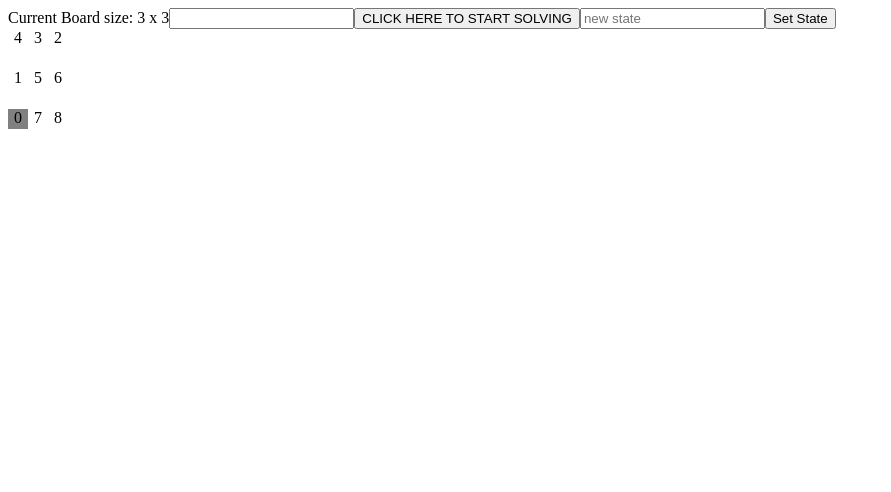
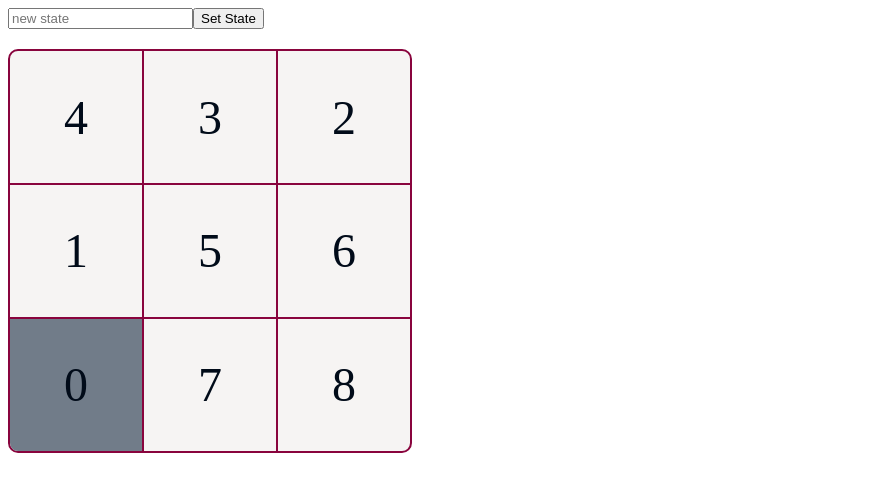
Before and after one commit to Spudulene/n-puzzle, a React (Create React App) app: page / in a window 1280 px wide. Shown: the top 492 px of the page, without its empty margins (0-891 px from the left). Built offline with nearby package versions, Linux system fonts and the light colour scheme.

Commit message:
table styling

```diff
--- a/src/App.js
+++ b/src/App.js
@@ -39,13 +39,12 @@ function App() {
 
   return (
     <>
-      <span>Current Board size: {size} x {size}</span>
+      {/* <span>Current Board size: {size} x {size}</span>
       <input onChange={(event) =>handleChangeN(event.target.value)}></input>
       <div ref={errorRef} style={{display:"none"}}>Board must be 3x3 or larger</div>
-      <button /* onClick={() => solver.solve()} */>CLICK HERE TO START SOLVING</button>
+      <button onClick={() => solver.solve()}>CLICK HERE TO START SOLVING</button> */}
       <input placeholder="new state" onChange={(event)=>setTest(event.target.value)}></input>
       <button onClick={()=>{game.move(eval(test)); setState(game.currentState); setTiles(game.currentTileSeq)}}>Set State</button>
-      {test}
       <Board state={tiles}/>
     </>
   );
--- a/src/styles/App.css
+++ b/src/styles/App.css
@@ -0,0 +1,7 @@
+.main{
+    --text: #010B2D;
+    --background: #F6F4F3;
+    --primary: #2D5064;
+    --secondary: #717C89;
+    --accent: #89043D;
+}
--- a/src/styles/Board.css
+++ b/src/styles/Board.css
@@ -1,7 +1,24 @@
 .board{
-    height: 100px;
-    width: 100px;
+    height: 400px;
+    width: 400px;
     display: flex;
     flex-direction: column;
     justify-content: space-between;
+    background: #F6F4F3;
+    border-radius: 10px;
+    margin-top: 20px;
+    border: 2px solid #89043D;
+    overflow: hidden;
+
+    div:first-of-type{
+        div{
+            border-top: none;
+        }
+    }
+
+    div:last-of-type{
+        div{
+            border-bottom: none;
+        }
+    }
 }
--- a/src/styles/Row.css
+++ b/src/styles/Row.css
@@ -1,3 +1,13 @@
 .row{
     display: flex;
+    justify-content: space-between;
+    height: 100%;
+
+    div:first-of-type{
+        border-left:none;
+    }
+
+    div:last-of-type{
+        border-right: none;
+    }
 }
--- a/src/styles/Tile.css
+++ b/src/styles/Tile.css
@@ -1,9 +1,15 @@
 .tile{
-    height: 20px;
-    width: 20px;
-    text-align: center;
+    height: 100%;
+    width: 100%;
+    color: #010B19;
+    font-size: 3rem;
+    display: flex;
+    justify-content: center;
+    align-items: center;
+    border: 1px solid #89043D;
+    box-sizing: border-box;
 }
 
 .empty{
-    background: grey;
+    background: #717C89;
 }
```
